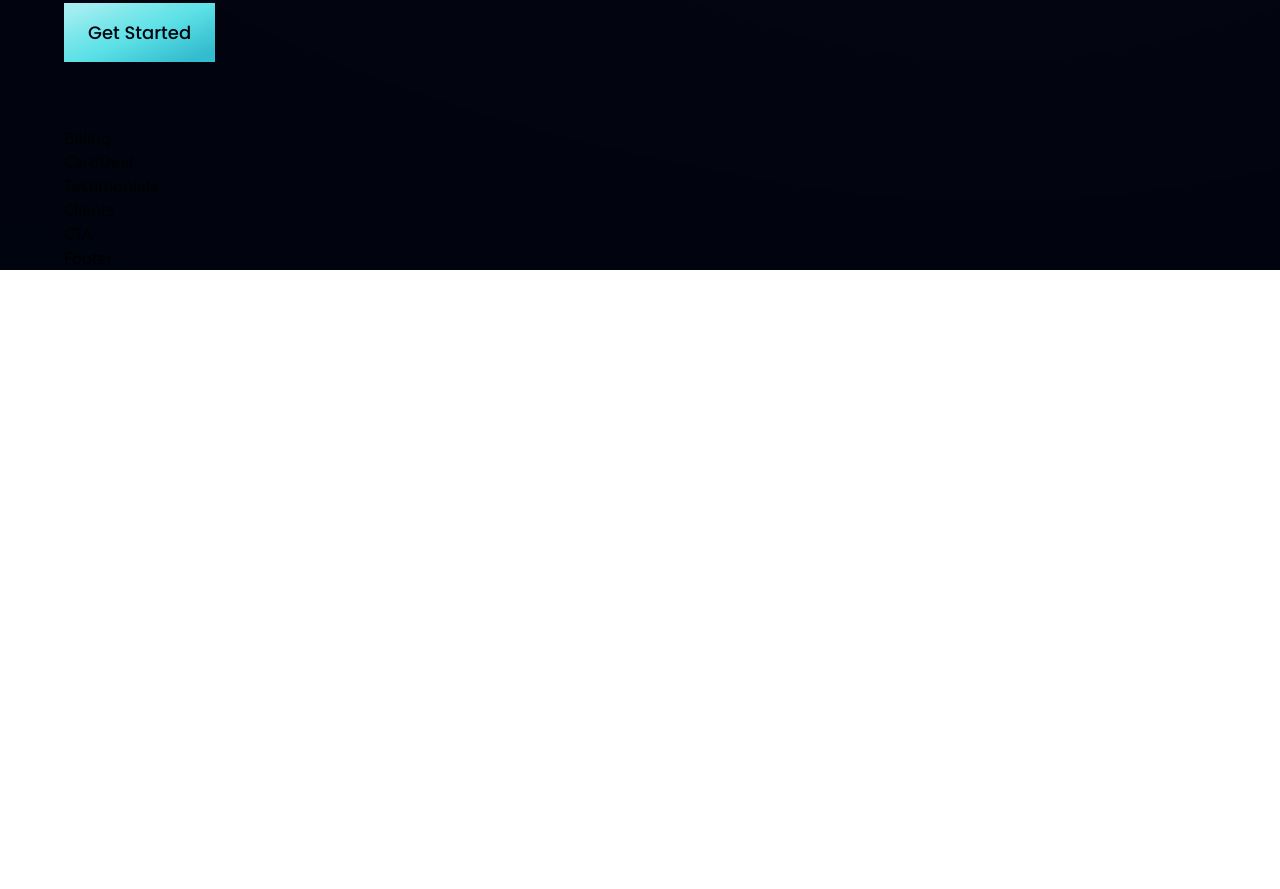
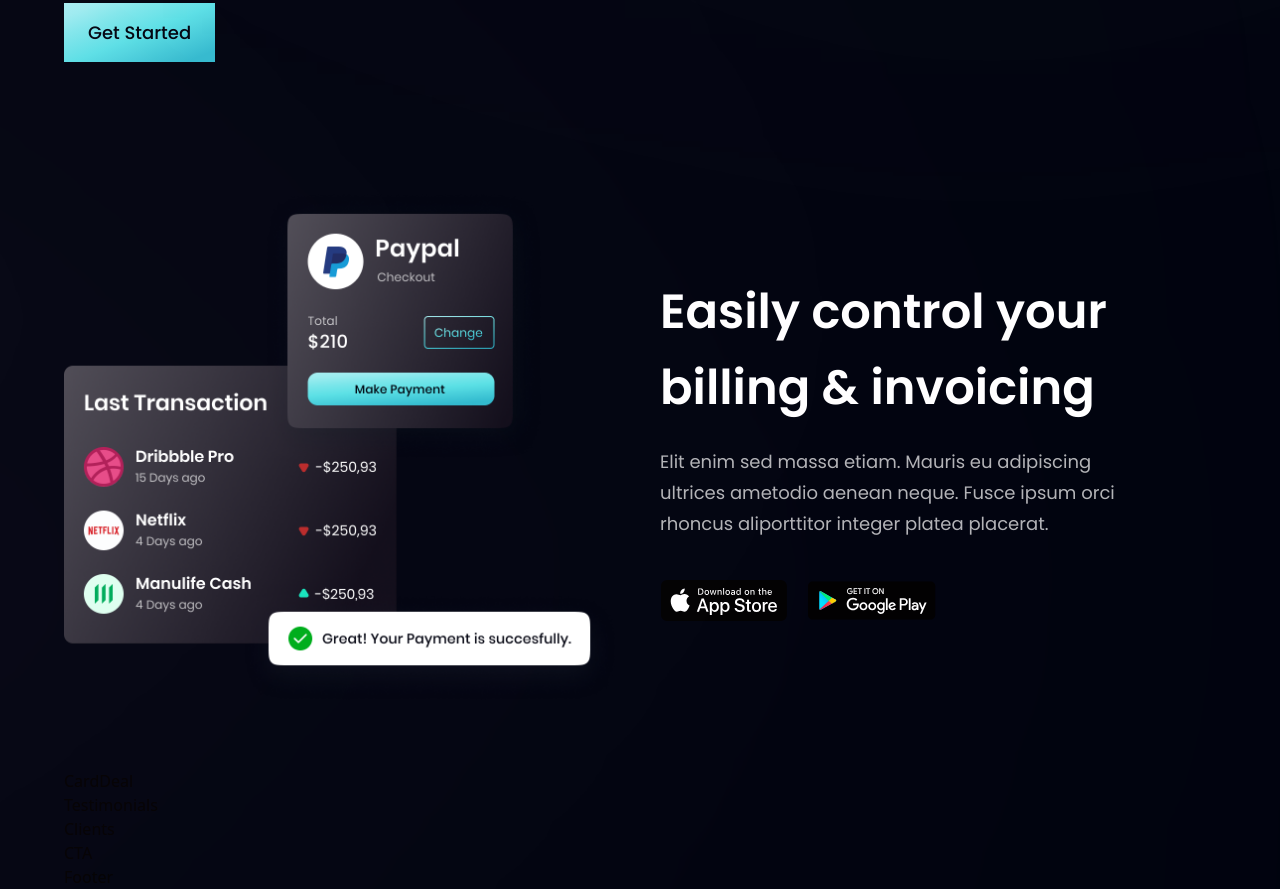
Before and after one commit to revanderground/bank_modern_app, a React (Vite) app: page / in a window 1280 px wide. Shown: the part 1420-2309 px from the top of the page. Before the commit the page ends 1690 px from the top, so only its background shows below. Built offline with nearby package versions, Linux system fonts and the light colour scheme.

Commit message:
feat: :sparkles: Billing section

```diff
--- a/src/components/Billing.jsx
+++ b/src/components/Billing.jsx
@@ -1,9 +1,37 @@
-import React from 'react'
+import {apple, bill,google} from '../assets';
+import styles, {layout} from '../style';
 
-const Billing = () => {
-  return (
-    <div>Billing</div>
-  )
-}
+const Billing = () => (
+  <section id="product" className={layout.sectionReverse}>
+    <div className={layout.sectionImgReverse}>
+      <img src={bill} alt="billing" className="w-[100%] h-[100%] relative z-[5]" />
+
+      {/* gradient start */}
+      <div className="absolute z-[3] -left-1/2 top-0 w-[50%] h-[50%] rounded-full white__gradient" />
+      <div className="absolute z-[0] w-[50%] h-[50%] -left-1/2 bottom-0 rounded-full pink__gradient" />
+      {/* gradient end */}
+    </div>
+
+    <div className={layout.sectionInfo}>
+      <h2 className={styles.heading2}>
+        Easily control your <br className="sm:block hidden" /> billing &
+        invoicing
+      </h2>
+      <p className={`${styles.paragraph} max-w-[470px] mt-5`}>
+      Elit enim sed massa etiam. Mauris eu adipiscing ultrices ametodio
+        aenean neque. Fusce ipsum orci rhoncus aliporttitor integer platea
+        placerat.
+      </p>
+
+      <div className="flex flex-row flex-wrap sm:mt-10 mt-6">
+        <img src={apple} alt="apple_store" className="w-[128px] h-[42px] object-contatin mr-5 cursor-pointer" />
+        <img src={google} alt="google_store" className="w-[128px] h-[42px] object-contatin cursor-pointer" />
+
+      </div>
+
+    </div>
+ </section>
+)
+
 
 export default Billing
```
